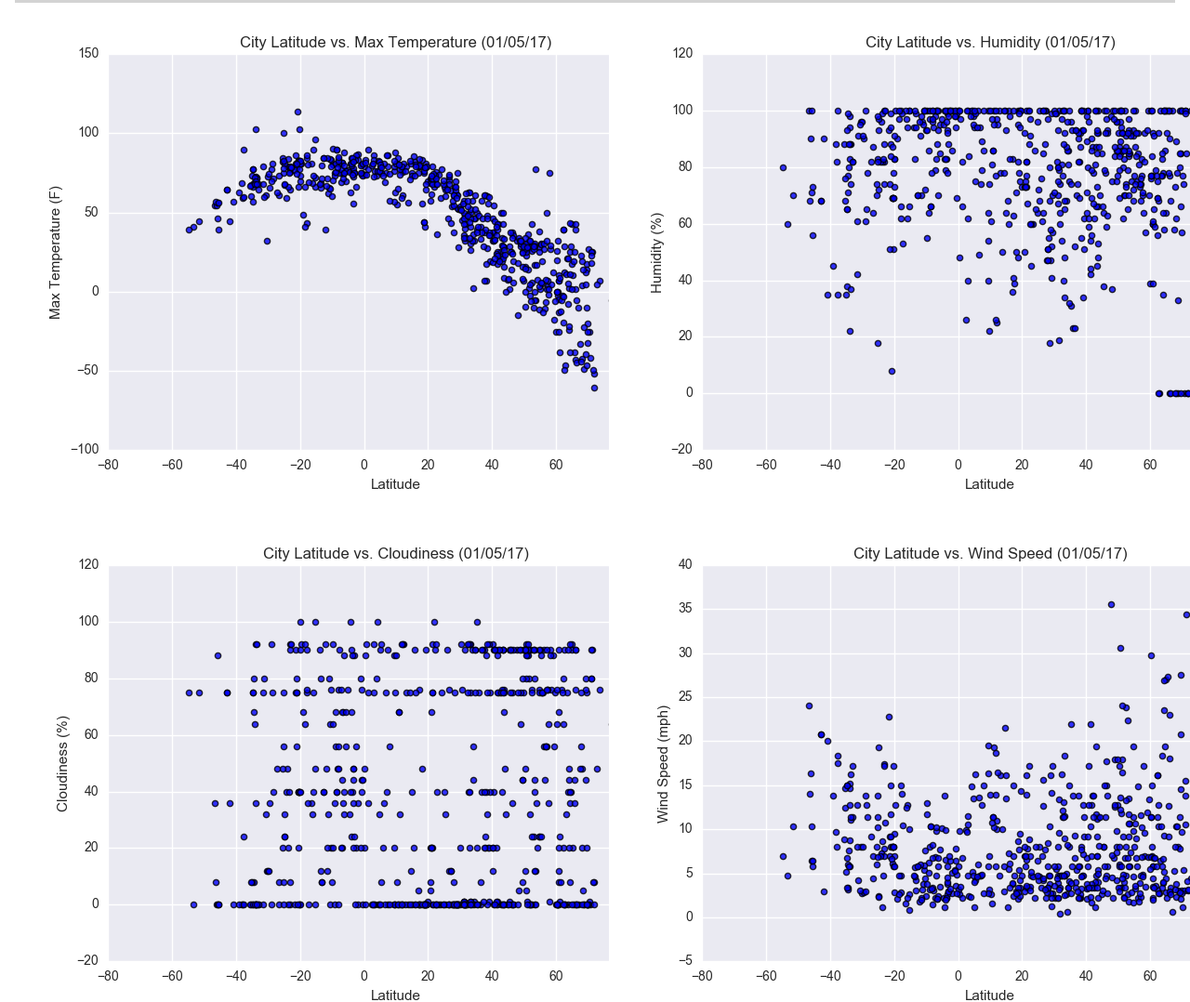
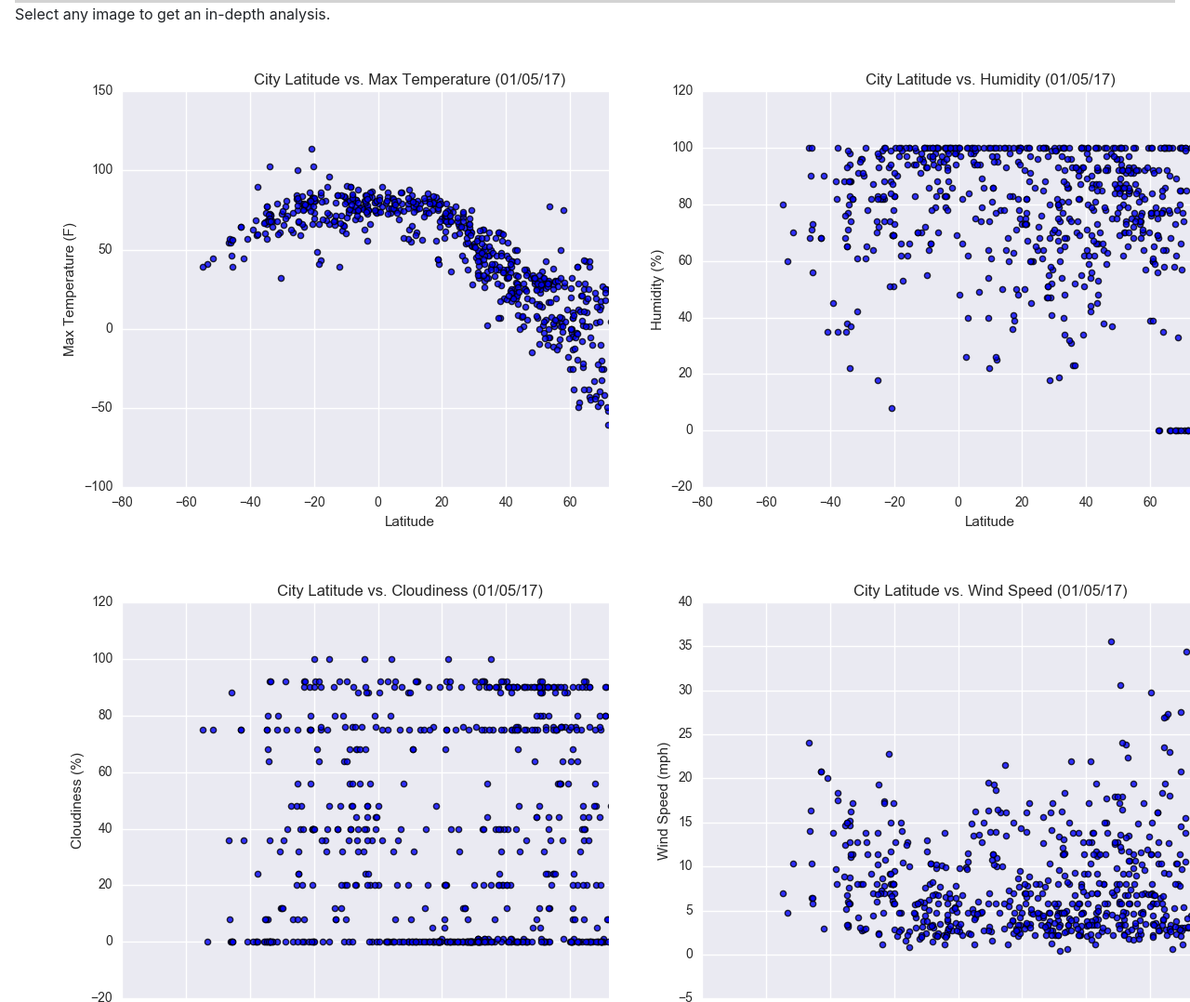
Before and after one commit to mchandler02/Web-Design-Challenge, a plain HTML site: page comparisons.html in a window 1280 px wide. Shown: the part 226-1304 px from the top of the page at 93% size. Drawn offline with nearby package versions, Linux system fonts and the light colour scheme.

Commit message:
analysis text added

```diff
--- a/comparisons.html
+++ b/comparisons.html
@@ -43,30 +43,29 @@
             <div class="row">
                 <div class="col-md-12">
                     <h1>Comparisons</h1>
+                    <p>Select any image to get an in-depth analysis.</p>
                 </div>
             </div>
-            <div class="row">
-
 
                 <div class="container-fluid" id="gallery">
                     <div class = "row">
                             <div class = "col-md-6">
-                                <img src="Resources/assets/images/Fig1.png"
-                                    alt="City Latitude vs Max Temperature Graph from January 5, 2017">
+                                <a target="_blank" href="/maxtemp.html"><img src="Resources/assets/images/Fig1.png"
+                                    alt="City Latitude vs Max Temperature Graph from January 5, 2017"></a>
                             </div>
                             <div class = "col-md-6">
-                                <img src="Resources/assets/images/Fig2.png"
-                                    alt="City Latitude vs Humidity Graph from January 5, 2017">
+                                <a target="_blank" href="/humidity.html"><img src="Resources/assets/images/Fig2.png"
+                                    alt="City Latitude vs Humidity Graph from January 5, 2017"></a>
                             </div>
                         </div>
                         <div class = "row">
                             <div class = "col-md-6">
-                                <img src="Resources/assets/images/Fig3.png"
-                                    alt="City Latitude vs Cloudiness Graph from January 5, 2017">
+                                <a target="_blank" href="/cloudiness.html"><img src="Resources/assets/images/Fig3.png"
+                                    alt="City Latitude vs Cloudiness Graph from January 5, 2017"></a>
                             </div>
                             <div class = "col-md-6">
-                                <img src="Resources/assets/images/Fig4.png"
-                                    alt="City Latitude vs Wind Speed Graph from January 5, 2017">
+                                <a target="_blank" href="/windspeed.html"><img src="Resources/assets/images/Fig4.png"
+                                    alt="City Latitude vs Wind Speed Graph from January 5, 2017"></a>
                             </div>
                         </div>
                 </div>
--- a/style.css
+++ b/style.css
@@ -1,3 +1,4 @@
+/* sidebar code is adapted from https://www.w3schools.com/howto/howto_css_sidebar_responsive.asp */
 /* The side navigation menu */
 .sidebar {
     margin: 0;
@@ -25,7 +26,7 @@
 
   /* Links on mouse-over */
   .sidebar a:hover:not(.active) {
-    background-color: rgba(61, 116, 73, 0.644);
+    background-color: cadetblue;
     color: white;
   }
 
```
Also changed, not shown: cloudiness.html (+2 -1 lines), data.html (+2 -0 lines), humidity.html (+2 -1 lines), index.html (+4 -1 lines), maxtemp.html (+2 -1 lines), windspeed.html (+2 -1 lines).
